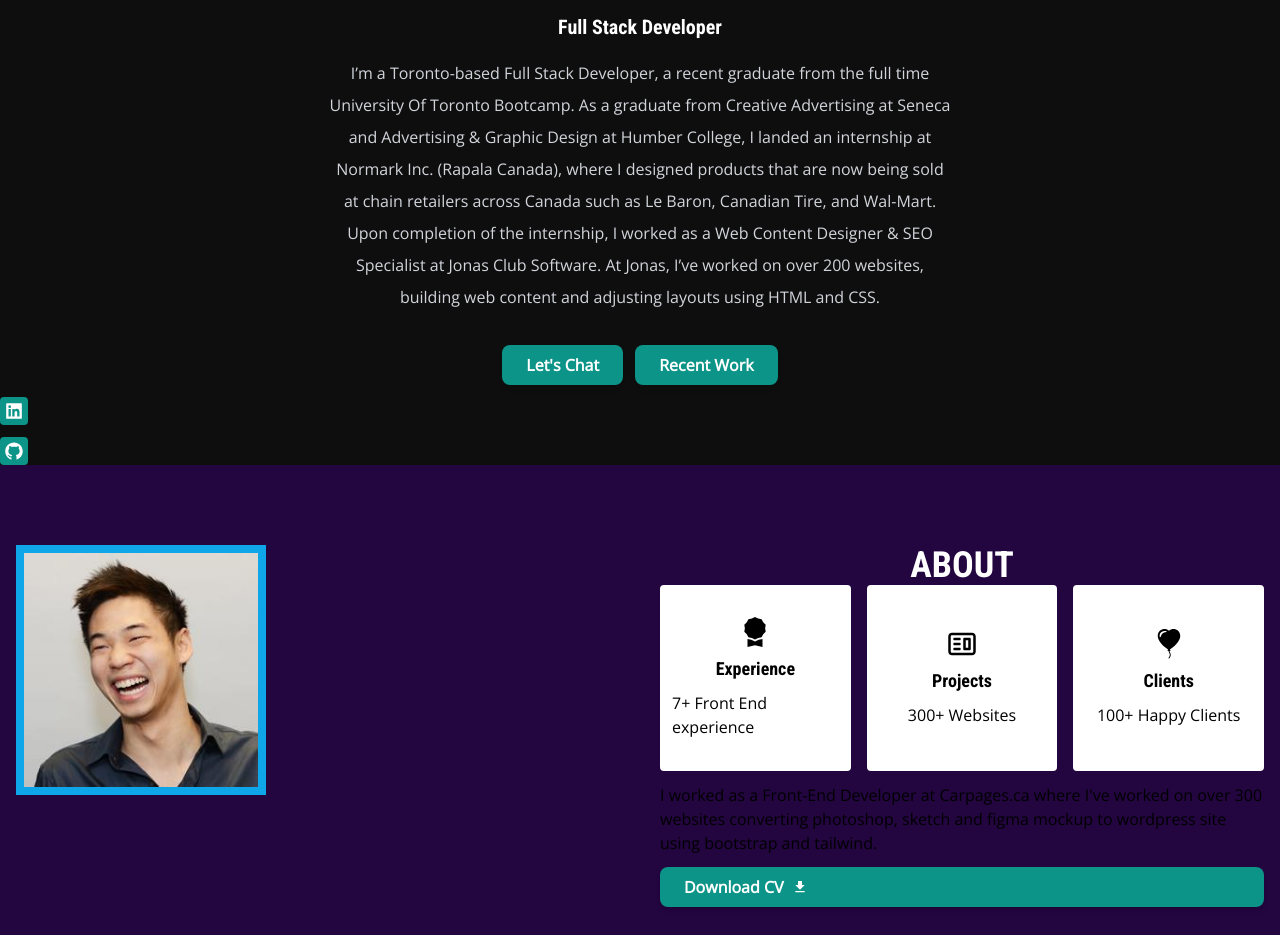
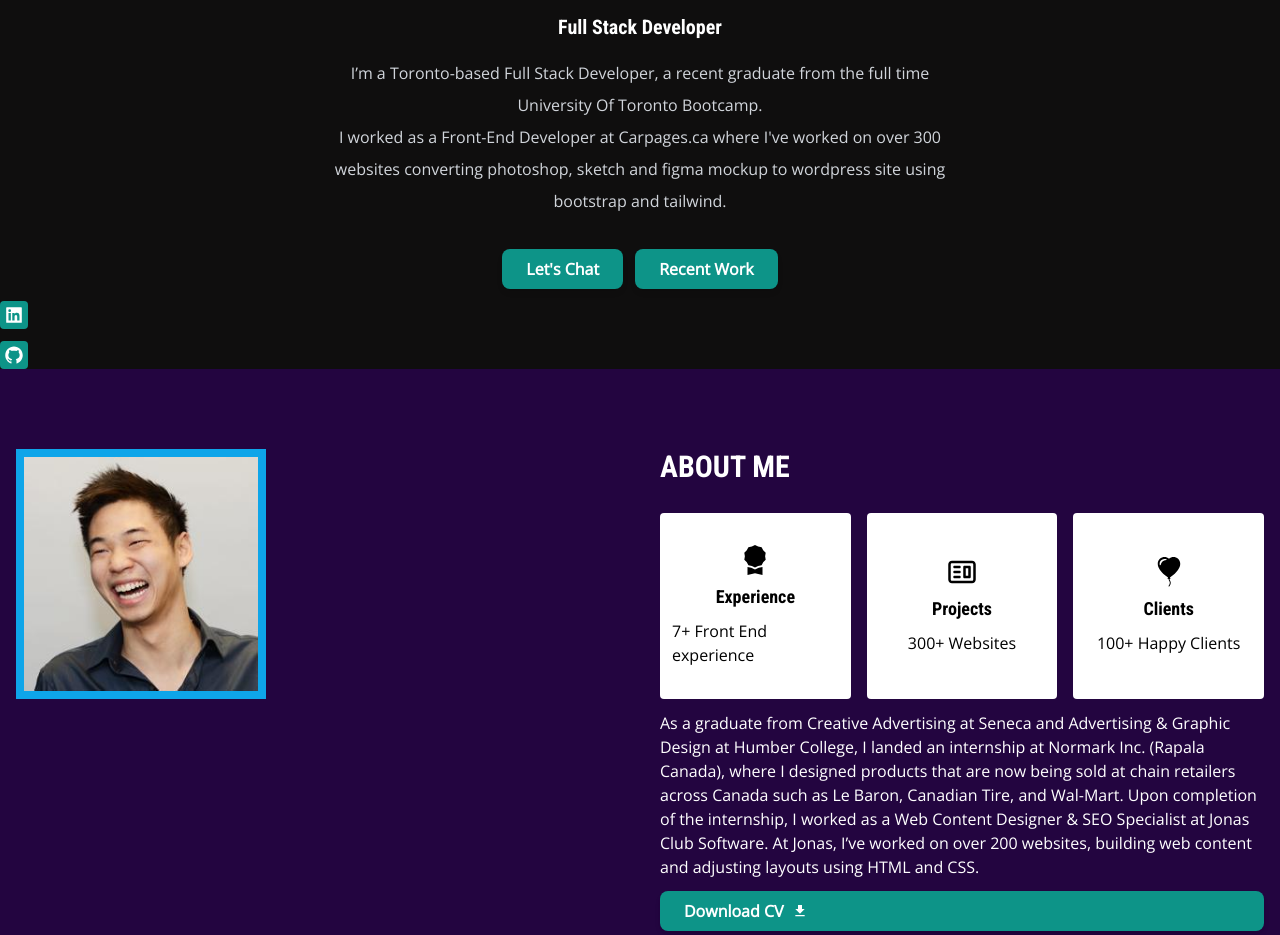
Before and after one commit to johnxlai/2023-portfolio, a React (Create React App) app: page / in a window 1280 px wide. Shown: the part 477-1412 px from the top of the page. Built offline with nearby package versions, Linux system fonts and the light colour scheme.

Commit message:
Intro section

```diff
--- a/src/components/sections/about/About.js
+++ b/src/components/sections/about/About.js
@@ -17,7 +17,7 @@ const About = () => {
           />
         </div>
         <div className="md:w-1/2">
-          <h3 className="section-heading">About</h3>
+          <h3 className="section-heading">About Me</h3>
           <div className="cards grid grid-cols-3 gap-4">
             {AboutData.map((card) => {
               return (
@@ -31,15 +31,23 @@ const About = () => {
               );
             })}
           </div>
+          <div className="text-white mb-3">
             <p className="mb-3">
-            I worked as a Front-End Developer at Carpages.ca where I've worked
-            on over 300 websites converting photoshop, sketch and figma mockup
-            to wordpress site using bootstrap and tailwind.
+              As a graduate from Creative Advertising at Seneca and Advertising
+              & Graphic Design at Humber College, I landed an internship at
+              Normark Inc. (Rapala Canada), where I designed products that are
+              now being sold at chain retailers across Canada such as Le Baron,
+              Canadian Tire, and Wal-Mart. Upon completion of the internship, I
+              worked as a Web Content Designer & SEO Specialist at Jonas Club
+              Software. At Jonas, I’ve worked on over 200 websites, building web
+              content and adjusting layouts using HTML and CSS.
             </p>
+
             <a className="flex items-center btn-primary" href={CV} download>
               <span className="mr-2">Download CV</span>
               <MdDownload />
             </a>
+          </div>
         </div>
       </div>
     </section>
--- a/src/components/sections/header/Header.js
+++ b/src/components/sections/header/Header.js
@@ -24,17 +24,19 @@ const Header = () => {
           data-aos="fade-up">
           Full Stack Developer
         </h2>
-        <p className="mb-8 lg:w-1/2 text-gray-300 leading-8" data-aos="fade-up">
-          I’m a Toronto-based Full Stack Developer, a recent graduate from the
-          full time University Of Toronto Bootcamp. As a graduate from Creative
-          Advertising at Seneca and Advertising & Graphic Design at Humber
-          College, I landed an internship at Normark Inc. (Rapala Canada), where
-          I designed products that are now being sold at chain retailers across
-          Canada such as Le Baron, Canadian Tire, and Wal-Mart. Upon completion
-          of the internship, I worked as a Web Content Designer & SEO Specialist
-          at Jonas Club Software. At Jonas, I’ve worked on over 200 websites,
-          building web content and adjusting layouts using HTML and CSS.
-        </p>
+        <div
+          className="mb-8 lg:w-1/2 text-gray-300 leading-8"
+          data-aos="fade-up">
+          <p>
+            I’m a Toronto-based Full Stack Developer, a recent graduate from the
+            full time University Of Toronto Bootcamp.
+          </p>
+          <p>
+            I worked as a Front-End Developer at Carpages.ca where I've worked
+            on over 300 websites converting photoshop, sketch and figma mockup
+            to wordpress site using bootstrap and tailwind.
+          </p>
+        </div>
         <div className="flex gap-3" data-aos="fade-up">
           <a href="#contact" className="btn-primary">
             Let's Chat
--- a/src/index.scss
+++ b/src/index.scss
@@ -26,7 +26,7 @@
     @apply py-2 px-6 bg-teal-600 text-white font-semibold rounded-lg shadow-md hover:bg-[--secondary-color] hover:-translate-y-1 focus:outline-none focus:ring-2 focus:ring-blue-400 focus:ring-opacity-75 transition ease-in-out delay-150 duration-300;
   }
   .section-heading {
-    @apply text-4xl font-bold text-center text-white uppercase;
+    @apply text-3xl font-bold mb-7 text-white uppercase;
   }
   .header-social-icons {
     @apply w-7 aspect-square bg-teal-600 rounded hidden lg:grid place-items-center hover:-translate-x-1 hover:bg-white focus:outline-none focus:ring-2 focus:ring-blue-400 focus:ring-opacity-75 transition ease-in-out delay-150 duration-300;
```
Lines whose indentation alone changed are shown as unchanged.
